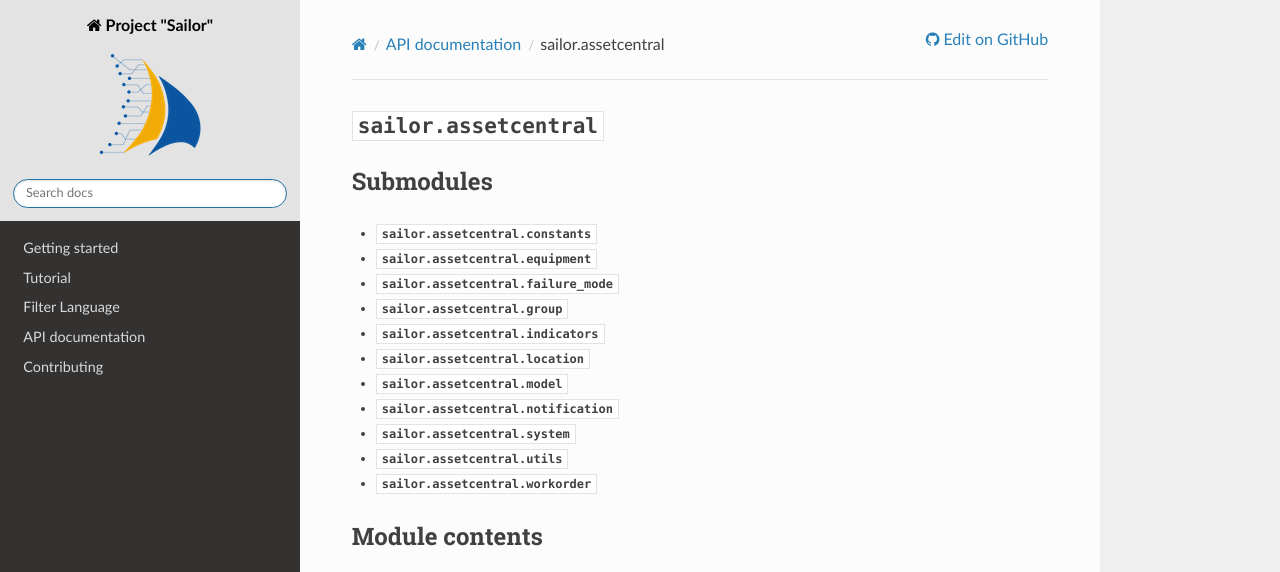
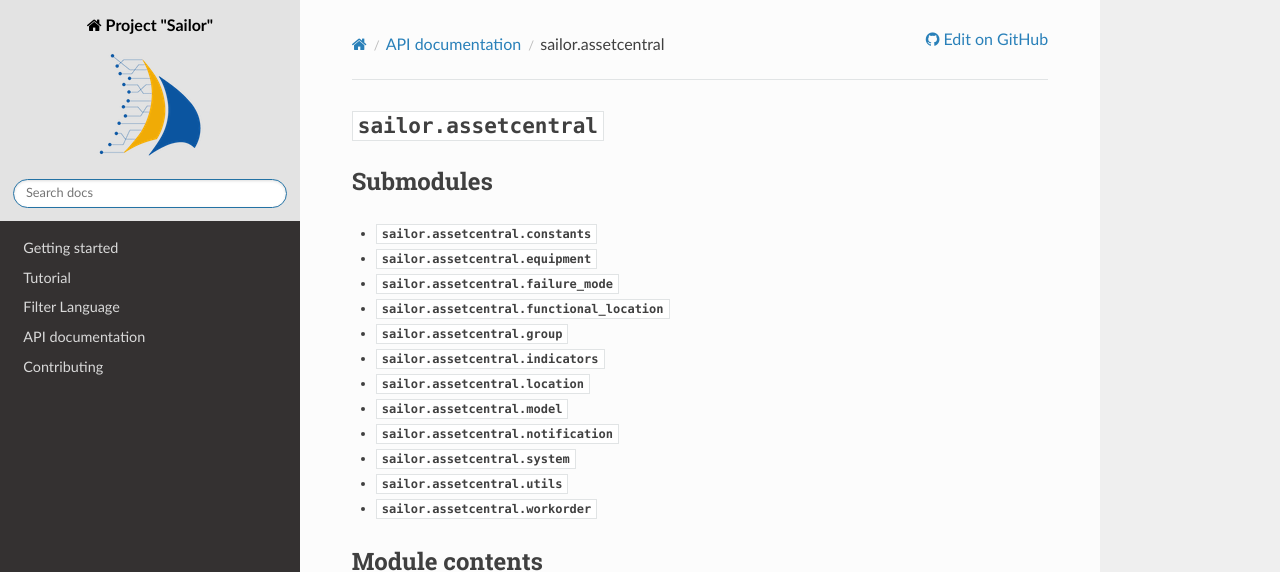
Before and after one commit to SAP/project-sailor, a Sphinx documentation site: the page built from docs/apidoc/sailor.assetcentral.rst, in a window 1280 px wide, cut to the strip 0-572 px from the top of the page. Built offline with Sphinx 7.4.7 and the Read the Docs theme 2.0.0, drawn with Linux system fonts in a browser that asks for light colours.

Commit message:
chore: documentation

```diff
--- /dev/null
+++ b/docs/apidoc/sailor.assetcentral.functional_location.rst
@@ -0,0 +1,5 @@
+:mod:`sailor.assetcentral.functional\_location`
+===============================================
+
+.. automodule:: sailor.assetcentral.functional_location
+   :members:
--- a/docs/apidoc/sailor.assetcentral.rst
+++ b/docs/apidoc/sailor.assetcentral.rst
@@ -10,6 +10,7 @@ Submodules
    sailor.assetcentral.constants
    sailor.assetcentral.equipment
    sailor.assetcentral.failure_mode
+   sailor.assetcentral.functional_location
    sailor.assetcentral.group
    sailor.assetcentral.indicators
    sailor.assetcentral.location
```
